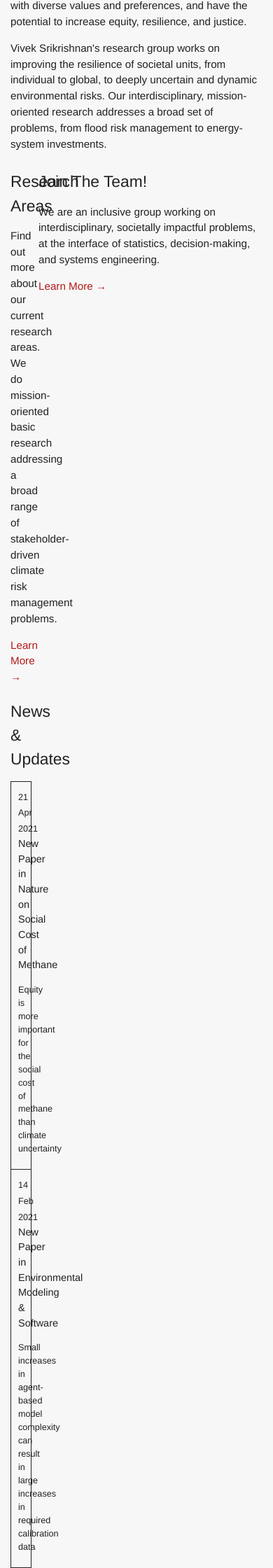
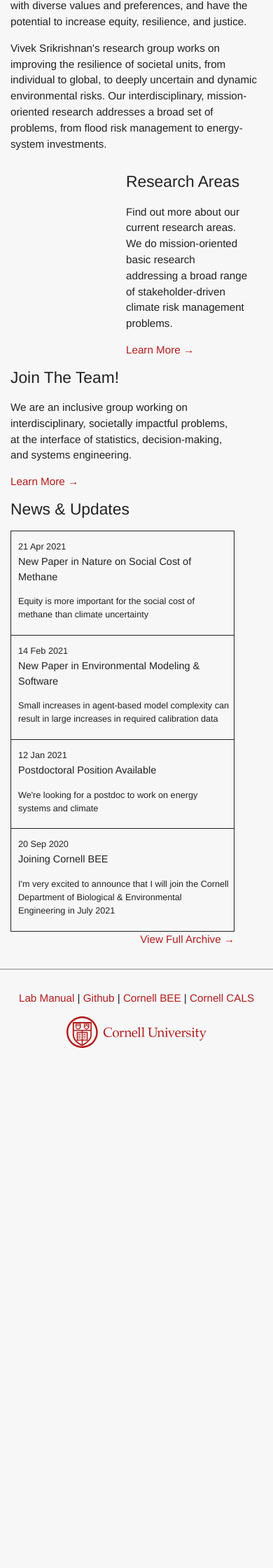
Before and after one commit to svmiller/svmiller.github.io, a Jekyll site: the page built from index.html, in a window 390 px wide. Shown: the part 618-2858 px from the top of the page at 70% size. Built offline with Jekyll 4.4.1, drawn with Linux system fonts in a browser that asks for light colours; nearby versions of some CDN libraries; some web fonts are replaced; after the commit the page ends 2145 px from its top, so only the background shows below that.

Commit message:
change mobile layout

```diff
--- a/_sass/_layout.scss
+++ b/_sass/_layout.scss
@@ -21,7 +21,6 @@
 .submain  {
   grid-column: span 4;
   justify-content: center;
-  grid-row: 2;
 }
 
 .news {
@@ -54,7 +53,7 @@
   }
 }
 
-@media (max-width: 480px) {
+@media (max-width: 600px) {
   .container {
     grid-template-columns: repeat(4, 1fr);
   }
@@ -64,6 +63,11 @@
   }
 }
 
+@media (min-width: 600px) {
+  .submain {
+    grid-row: 2;
+  }
+}
 
 /**
  * Site footer
```
